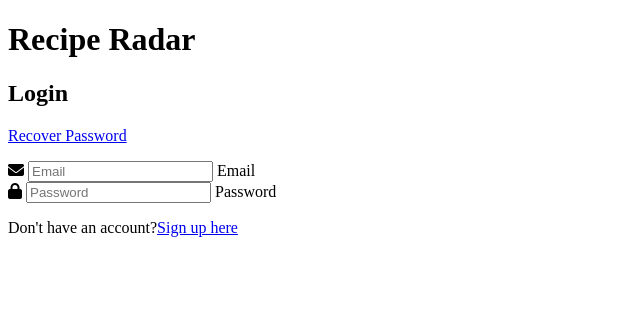
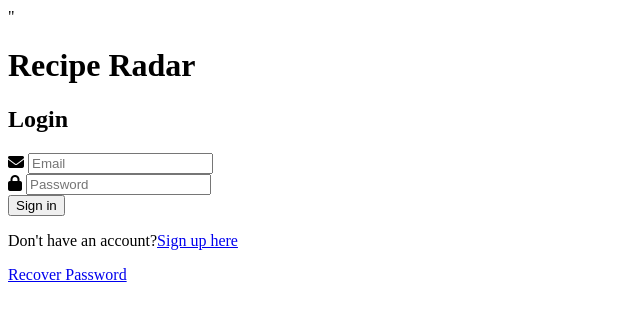
Before and after one commit to Woshte/Recipe-Radar, a plain HTML site: page login.html in a window 1280 px wide. Shown: the whole page, without its empty margins (0-640 px from the left). Drawn offline with Linux system fonts and the light colour scheme.

Commit message:
Update login.html

```diff
--- a/login.html
+++ b/login.html
@@ -6,30 +6,38 @@
         <meta name="viewport" content="width=device-width, initial-scale=1.0">
         <title>login- Recipe Radar</title>
         <link rel="stylesheet" href="https://cdnjs.cloudflare.com/ajax/libs/font-awesome/6.6.0/css/all.min.css">
-        <link rel="stylesheet"href="/css/styles.css">
+        <link rel="preconnect" href="https://fonts.googleapis.com">
+        <link rel="preconnect" href="https://fonts.gstatic.com" crossorigin>
+        <link href="https://fonts.googleapis.com/css2?family=Open+Sans:ital,wght@0,300..800;1,300..800&display=swap" rel="stylesheet">"
+        <link rel="stylesheet" href="style.css">
 
           </head>
           <body>
-            <div class="container">
+            <div class="wrapper">
                 <h1>Recipe Radar</h1>
                 <h2>Login</h2>
 
                 <form method="post" action="">
-                  <p class="recover">
-                      <a href="#"> Recover Password</a>
-                  </p>
+
                       <div class="input group">
-                          <i class="fas fa-envelope "></i>
+                          <label for="Email"> <i class="fas fa-envelope "></i></label>
                           <input type="email" name="email" id="email" placeholder="Email" required>
-                          <label for="Email"> Email</label>
+
                           </div>
                           <div class="input group">
-                              <i class="fas fa-lock "></i>
-                              <input type="password" name="password" id="password" placeholder="Password" required>
-                              <label for="Password"> Password</label>
+                            <label for="Password"> <i class="fas fa-lock "></i></label>
+                              <input type="password" name="password" id="password" placeholder="Password" required><br>
+
                               </div>
-                    <p>Don't have an account?<a href="/signup.html">Sign up here</a></p>
+                              <button type="submit">Sign in</button>
+                              </form>
+
+                    <p>Don't have an account?<a href="/signup.html">Sign up here
+                      <p class="recover">
+                        <a href="#"> Recover Password</a>
+                    </p>
+                    </a></p>
             </div>
-            <script scr="/js/auth.js"></script>
+            <script src="app.js"></script>
           </body>
  </html>
```
